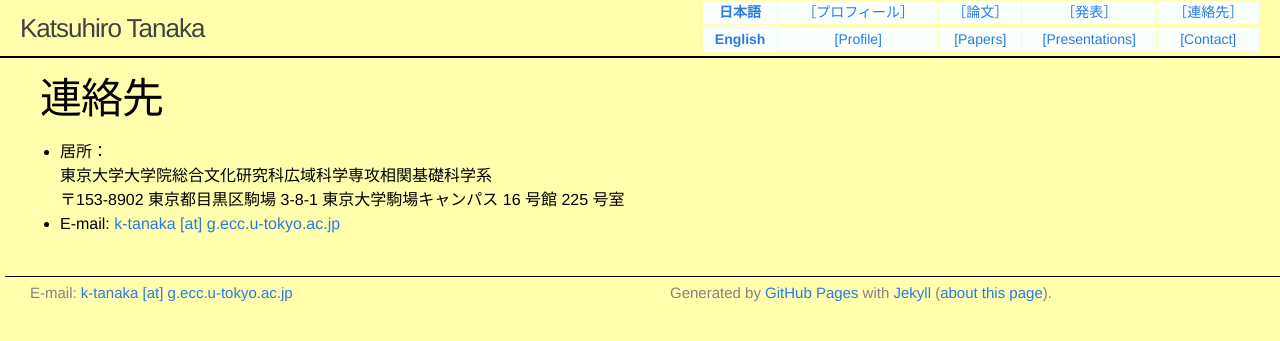
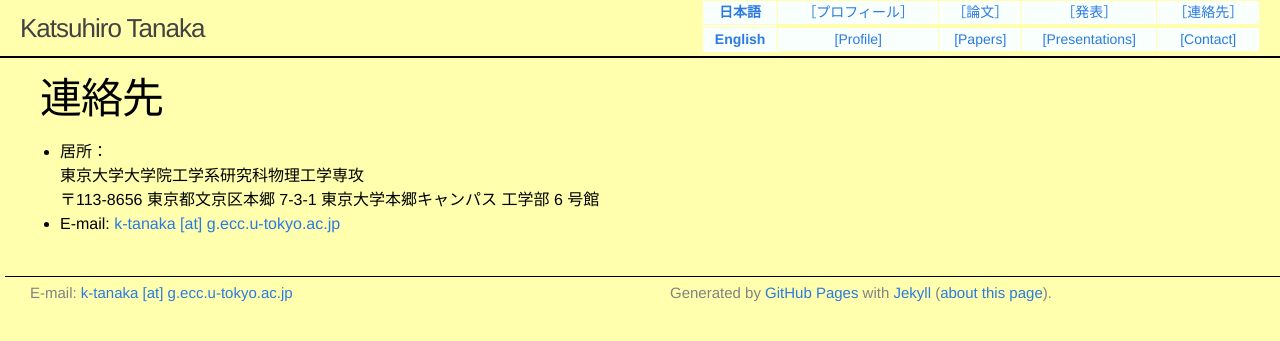
Before and after one commit to katsu-tanaka/katsu-tanaka.github.io, a Jekyll site: the page built from ja/contact_j.md, in a window 1280 px wide. Shown: the top 341 px of the page. Built offline with Jekyll 4.4.1, drawn with Linux system fonts in a browser that asks for light colours.

Commit message:
update info

```diff
--- a/ja/contact_j.md
+++ b/ja/contact_j.md
@@ -4,6 +4,6 @@ title: 連絡先
 ---
 
 - 居所：
-  東京大学大学院総合文化研究科広域科学専攻相関基礎科学系
-  〒153-8902 東京都目黒区駒場 3-8-1 東京大学駒場キャンパス 16 号館 225 号室
+  東京大学大学院工学系研究科物理工学専攻
+  〒113-8656 東京都文京区本郷 7-3-1 東京大学本郷キャンパス 工学部 6 号館
 - E-mail: [{{ site.email }}](mailto:{{ site.email }})
```
Also changed, not shown: en/about_e.md (+3 -1 lines), en/contact_e.md (+2 -2 lines), ja/about_j.md (+4 -1 lines).
